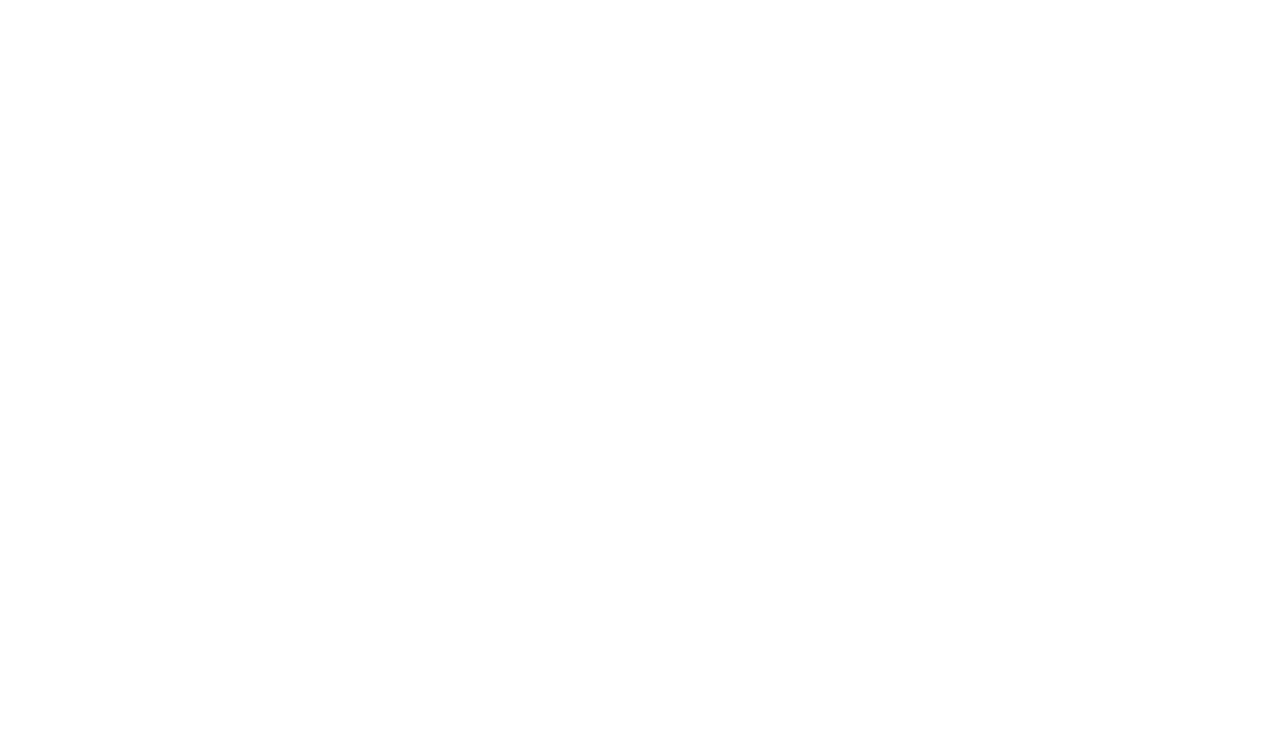
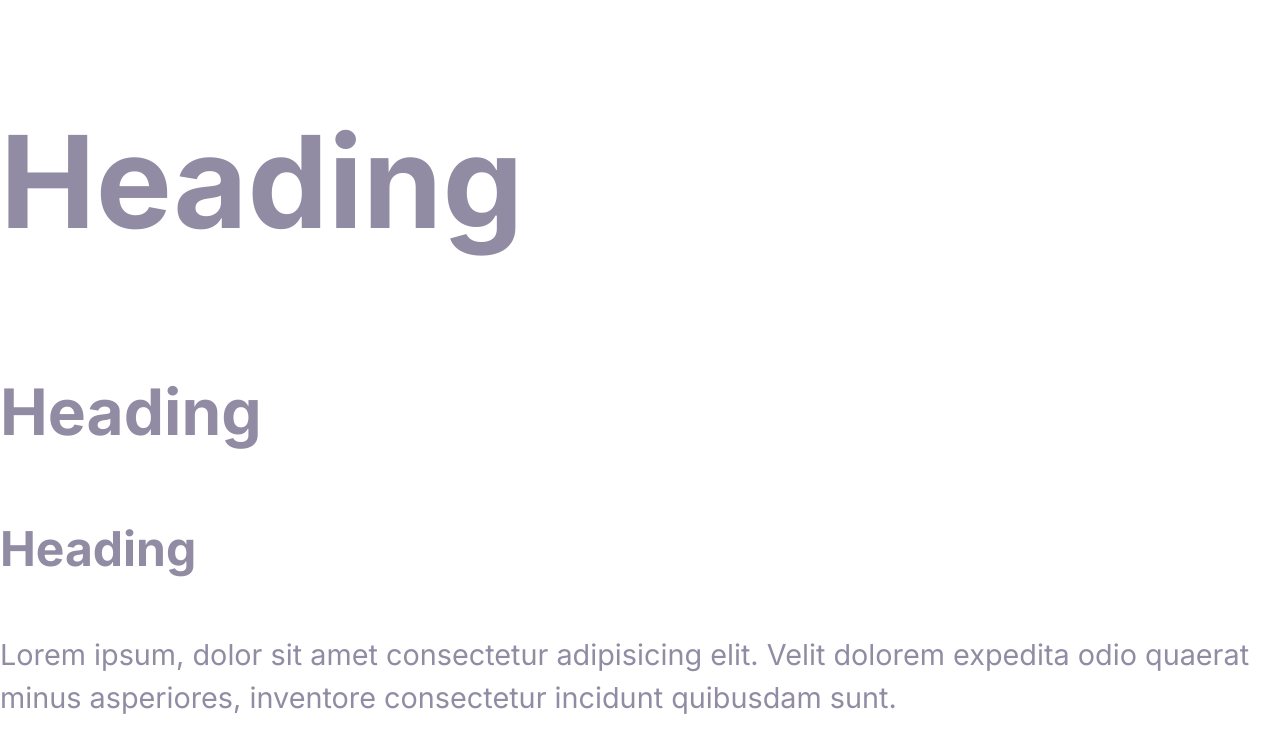
Before and after one commit to TitiRominet/website1, a plain HTML site: page index.html in a window 1280 px wide. Drawn offline with Linux system fonts and the light colour scheme.

Commit message:
Define the styles for the fonts.

```diff
--- a/css/styles.css
+++ b/css/styles.css
@@ -5,3 +5,53 @@
     --color-headings: #1b0760;
     --color-body: #918ca4;
 }
+
+html {
+/* 62.5% of 16px = 10px */
+font-size: 16px;
+}
+
+
+body    {
+    font-family: inter, Arial, Helvetica, sans-serif;
+    font-size: 2.4rem;
+    line-height: 1.5;
+    color: var(--color-body);
+}
+
+h1,h2,h3 {
+    color:var(--color-headings)
+    margin-bottom: 1rem;
+}
+
+h1 {
+    /* 1 x font size of the html element */
+    font-size: 7rem;
+}
+
+h2{
+    font-size: 4rem;
+}
+
+h3{
+    font-size: 3rem;
+
+}
+
+@media screen and (min-width: 1024px) {
+   body {
+       font-size: 1.8rem;
+   }
+   h1{
+       font-size: 8rem;
+
+       h2{
+           font-size:4rem;
+
+       }
+
+       h3{
+           font-size: 2.4rem;
+       }
+   }
+}
--- a/index.html
+++ b/index.html
@@ -5,10 +5,16 @@
     <meta http-equiv="X-UA-Compatible" content="IE=edge">
     <meta name="viewport" content="width=device-width, initial-scale=1.0">
     <title>Document</title>
+    <link rel="preconnect" href="https://fonts.gstatic.com" crossorigin>
+    <link href="https://fonts.googleapis.com/css2?family=Inter:wght@400;700&display=swap" rel="stylesheet">
     <link rel="stylesheet" href="css/normalize.css">
     <link rel="stylesheet" href="css/styles.css">
 </head>
 <body>
-
+ <h1>Heading</h1>
+ <h2>Heading</h2>
+ <h3>Heading</h3>
+ <p>Lorem ipsum, dolor sit amet consectetur adipisicing elit. Velit dolorem expedita odio quaerat minus asperiores, inventore consectetur incidunt quibusdam sunt.
+ </p>
 </body>
 </html>
```
